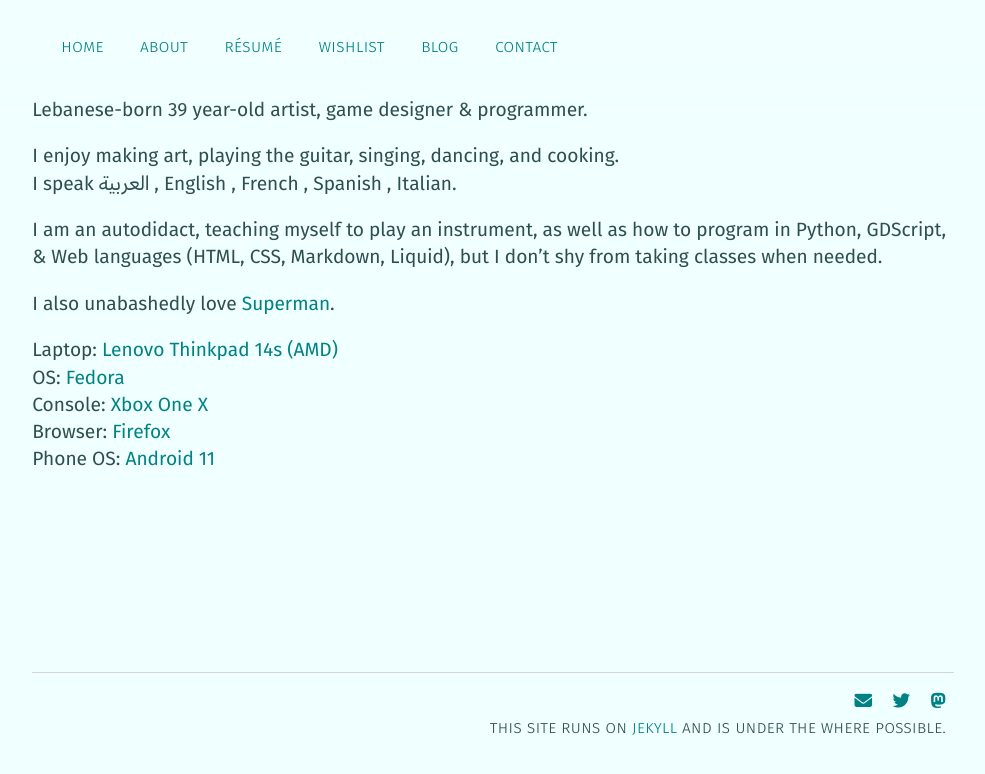
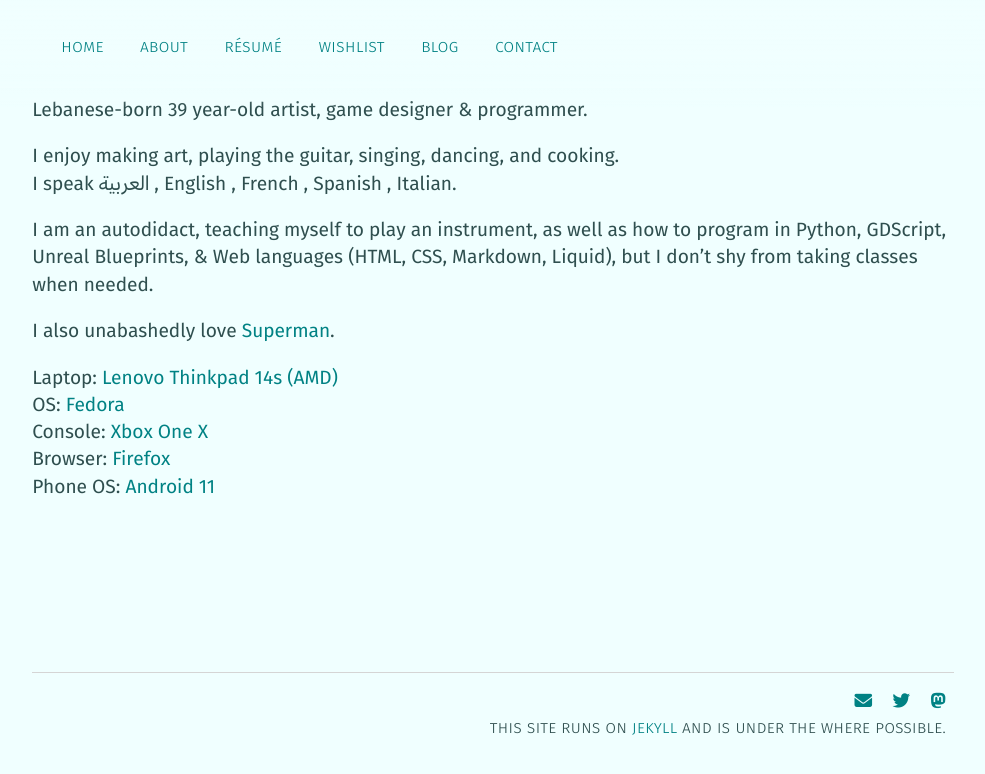
Before and after one commit to mstfacmly/mstfacmly.github.io, a Jekyll site: the page built from about.md, in a window 1280 px wide. Shown: the top 774 px of the page, without its empty margins (147-1132 px from the left). Built offline with Jekyll 4.4.1, drawn with Linux system fonts in a browser that asks for light colours; nearby versions of some CDN libraries; a script that is not in the unit is left out.

Commit message:
update config file

```diff
--- a/_config.yml
+++ b/_config.yml
@@ -4,7 +4,7 @@
 author: mstfa cmly
 birthday: '1984-04-11 00:00:00 +0300'
 langs: العربية , English , French , Spanish , Italian
-proglangs: Python, GDScript, & Web languages (HTML, CSS, Markdown, Liquid)
+proglangs: Python, GDScript, Unreal Blueprints, & Web languages (HTML, CSS, Markdown, Liquid)
 laptop: Lenovo Thinkpad 14s (AMD)
 laptopsite: https://www.lenovo.com/ca/en/laptops/thinkpad/thinkpad-t-series/ThinkPad-T14s-AMD-G1/p/22TPT144SA2
 OS: Fedora
```
